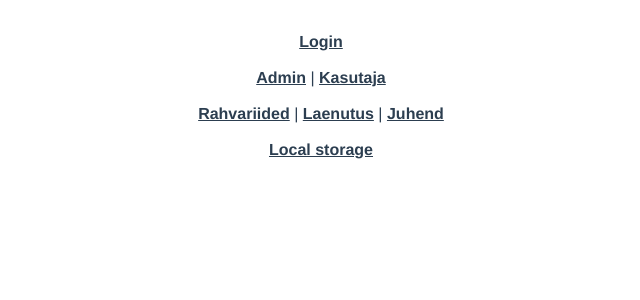
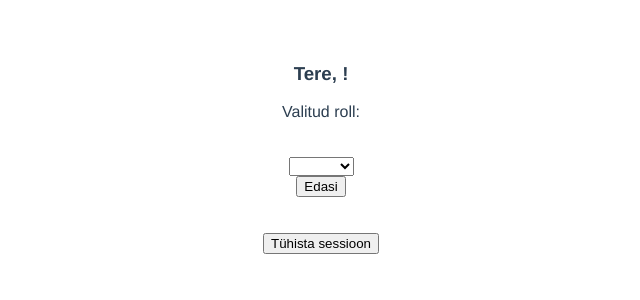
Before and after one commit to aronzav/rahvariieteek, a Vue app: page /#/role/selection in a window 1280 px wide. Shown: the top 300 px of the page, without its empty margins (319-959 px from the left). Built offline with nearby package versions, Linux system fonts and the light colour scheme.

Commit message:
LogIn for folkCostumes Vue

```diff
--- a/src/App.vue
+++ b/src/App.vue
@@ -1,17 +1,10 @@
 <template>
   <div id="app">
-    <div id="nav">
+    <router-link to="/login"></router-link> <br><br>
 
-      <router-link to="/login">Login</router-link> <br><br>
-      <router-link to="/admin">Admin</router-link> |
-      <router-link to="/user">Kasutaja</router-link> <br><br>
-      <router-link to="/inventory">Rahvariided</router-link> |
-      <router-link to="/transaction">Laenutus</router-link> |
-      <router-link to="/juhend">Juhend</router-link> <br><br>
-      <router-link to="/about">Local storage</router-link>
+    <router-view/>
 
-    </div>
-    <router-view/>
+
   </div>
 </template>
 
@@ -37,3 +30,7 @@
   color: #42b983;
 }
 </style>
+<script>export default {
+  components: {}
+}
+</script>
--- a/src/main.js
+++ b/src/main.js
@@ -5,6 +5,7 @@ import axios from "axios";
 import VueAxios from "vue-axios";
 
 Vue.use(VueAxios, axios)
+// Vue.use(VueRouter)
 Vue.config.productionTip = false
 
 new Vue({
--- a/src/router/index.js
+++ b/src/router/index.js
@@ -3,6 +3,7 @@ import VueRouter from 'vue-router'
 import Home from '../views/Home.vue'
 import login from "@/views/Login";
 import Admin from "@/views/Admin";
+import RoleSelection from "@/views/RoleSelection";
 
 Vue.use(VueRouter)
 
@@ -26,6 +27,11 @@ const routes = [
         path: '/login',
         name: 'Login',
         component: login
+    },
+    {
+       path: '/role/selection',
+        name: "RoleSelection",
+        component: RoleSelection
     },
     {
         path: '/admin',
--- a/src/views/About.vue
+++ b/src/views/About.vue
@@ -1,6 +1,6 @@
 <template>
   <div class="about">
-    <h1>Testime kas local storage toimib</h1>
+    <h1>Vali roll</h1>
     <span>Valitud roll: {{selected}}</span>
 
     <div>
@@ -8,9 +8,12 @@
         <option disabled value="">Vali roll</option>
         <option v-for="option in options" :value="option.id">{{ option.roleTypeName }}, {{option.groupGroupName}}</option>
         <br>
-        <span>Valitud roll: {{ selected }} </span>
+        <span>Valitud roll: {{ selected }} </span><br>
       </select>
     </div>
+    <button v-on:click="getInputAndRedirectToOutputPage">Edasi</button><br><br><br>
+
+
     <button v-on:click="deleteDataFromLocalStorage">Kustuta local storage andmed</button>
 
 
@@ -22,9 +25,11 @@ export default {
   data: function () {
     return{
       options: {},
-      selected: ""
+      selected: "",
+      role: ""
     }
   },
+
   beforeMount() {
     this.selected = localStorage.getItem('roleSelected')
     this.options = JSON.parse(localStorage.getItem('roleOptions'))
@@ -33,7 +38,7 @@ export default {
     deleteDataFromLocalStorage: function () {
       localStorage.removeItem('roleSelected')
       localStorage.removeItem('roleOptions')
-    },
+    }
 
   }
 }
--- a/src/views/Admin.vue
+++ b/src/views/Admin.vue
@@ -1,5 +1,16 @@
 <template>
+  <div id="nav">
 
+
+    <router-link to="/admin">Admin</router-link> |
+    <router-link to="/user">Kasutaja</router-link> <br><br>
+    <router-link to="/inventory">Rahvariided</router-link> |
+    <router-link to="/transaction">Laenutus</router-link> |
+    <router-link to="/juhend">Juhend</router-link> <br><br>
+    <router-link to="/about" >About</router-link> |
+    <router-link to="/role/selection">Vali roll</router-link>
+
+  </div>
 </template>
 
 <script>
--- a/src/views/Login.vue
+++ b/src/views/Login.vue
@@ -2,26 +2,19 @@
 
   <div class="login">
 
-      <img alt="Vue logo" src="../assets/logorhv.png"><br><br>
-      <HelloWorld msg="Rahvariiete laenutuse sisselogimise leht "/>
-      <br><br>
+    <img alt="Rahvariieteek" src="../assets/logorhv.png"><br><br>
+    <HelloWorld msg="Rahvariiete laenutuse sisselogimise leht "/>
+    <br><br>
 
     <input placeholder="Kasutajanimi" v-model="username"><br><br>
     <input placeholder="Salasõna" v-model="password"><br><br>
 
     <button v-on:click="login">Sisene</button>
 
-    <div>
-      <select v-model="selected">
-        <option disabled value="">Vali roll</option>
-        <option v-for="option in options" :value="option.id"> {{ option.roleTypeName }}, {{option.groupGroupName}} </option>
-      </select>
-      <br>
-      <span>Valitud roll: {{ selected }} </span>
-    </div>
+
     <br>
     <br>
-    <button v-on:click="saveDataToLocalStorage"> Salvesta andmed local storage alla</button>
+    <!--    <button v-on:click="saveDataToLocalStorage"> Salvesta andmed local storage alla</button>-->
   </div>
 </template>
 
@@ -45,26 +38,27 @@ export default {
       this.$http.get("/log/in", {
             params: {
               username: this.username,
-              password: this.password
+              password: this.password,
             }
           }
       ).then(response => {
+            alert("Tere " + response.data.firstname + " " + response.data.lastname)
+            this.options = response.data.groupAndRoleList
 
-        alert("Tere " + response.data.firstname + " " + response.data.lastname)
-
-        this.options = response.data.groupAndRoleList
-
-      }).catch(error => {
+            localStorage.setItem('roleSelected', this.selected)
+            localStorage.setItem('roleOptions', JSON.stringify(this.options))
+            localStorage.setItem('firstName', response.data.firstname)
+            localStorage.setItem('lastName', response.data.lastname)
+            this.$router.push({
+              name: 'RoleSelection'
+            })
+          }
+      ).catch(error => {
 
         alert(error.response.data.message + "Error code: " + error.response.data.errorCode)
         console.log(error)
       })
-    },
-
-    saveDataToLocalStorage: function () {
-      localStorage.setItem('roleSelected', this.selected)
-      localStorage.setItem('roleOptions', JSON.stringify(this.options))
-    },
+    }
   }
 
 }
--- /dev/null
+++ b/src/views/RoleSelection.vue
@@ -0,0 +1,66 @@
+<template>
+  <div class="roleSelection">
+    <h3>Tere, {{ firstName }} {{ lastName }}! </h3>
+    <span id="roleId">Valitud roll: {{ selected }}</span><br><br><br>
+
+    <div>
+      <select v-model="selected">
+        <option disabled value="">Vali roll</option>
+        <option v-for="option in options" :value="option.id">{{ option.roleTypeName }}, {{ option.groupGroupName }}
+        </option>
+        <br>
+        <span>Valitud roll: {{ selected }} </span><br>
+      </select>
+    </div>
+    <button v-on:click="selectAndProceedToAdminPage">Edasi</button>
+    <br><br><br>
+
+
+    <button v-on:click="deleteDataFromLocalStorage">Tühista sessioon</button>
+
+
+  </div>
+</template>
+
+<script>
+export default {
+  name: "RoleSelection",
+  data: function () {
+    return {
+      options: {},
+      selected: "",
+      role: "",
+      firstName: "",
+      lastName: ""
+    }
+  },
+
+  beforeMount() {
+    this.selected = localStorage.getItem('roleSelected')
+    this.options = JSON.parse(localStorage.getItem('roleOptions'))
+    this.firstName = localStorage.getItem('firstName')
+    this.lastName = localStorage.getItem('lastName')
+  },
+  methods: {
+    selectAndProceedToAdminPage: function () {
+      this.$router.push({name: 'Admin', query: {roleParam: this.role}})
+    },
+    mounted() {
+    },
+
+
+    deleteDataFromLocalStorage: function () {
+      localStorage.removeItem('roleSelected')
+      localStorage.removeItem('roleOptions')
+      localStorage.removeItem('firstName')
+      localStorage.removeItem('lastName')
+    }
+  }
+
+
+}
+</script>
+
+<style scoped>
+
+</style>
```
Also changed, not shown: src/views/Proov.vue (added, +13 -0 lines).
